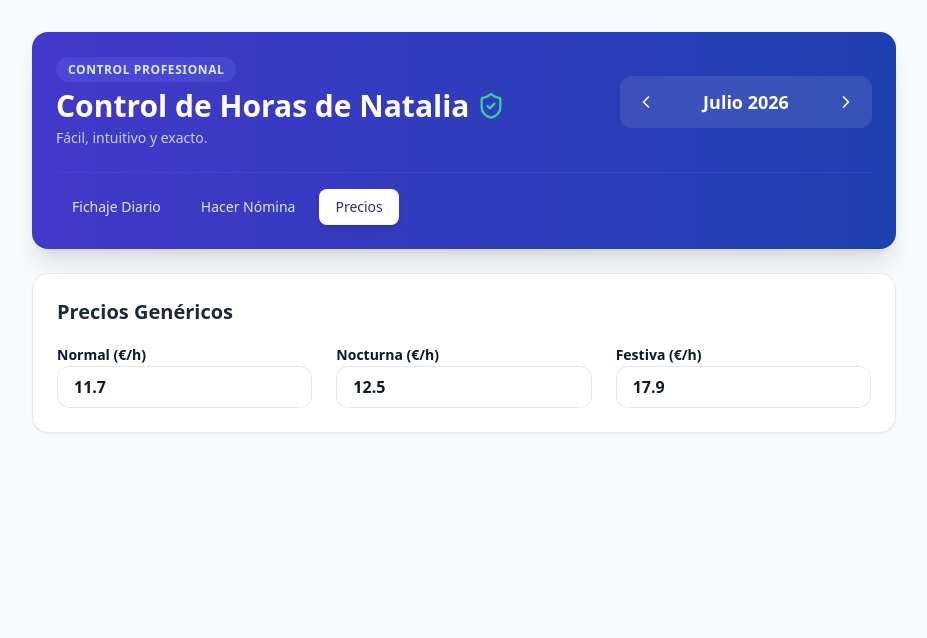
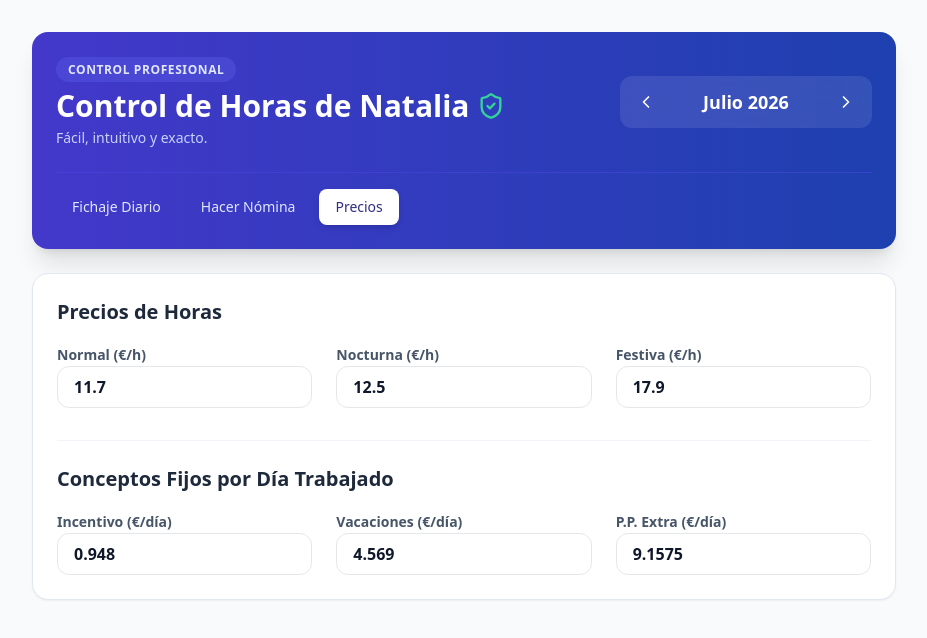
Before and after one commit to rafael1971-cas/control-nominas-natalia, a Next.js app: page / in a window 1280 px wide. Both pictures are taken after a click on the button "Precios". Shown: the top 638 px of the page, without its empty margins (176-1103 px from the left). Built offline with nearby package versions, Linux system fonts and the light colour scheme.

Commit message:
Update page.tsx

```diff
--- a/src/app/page.tsx
+++ b/src/app/page.tsx
@@ -2,9 +2,8 @@
 
 import React, { useState, useEffect } from 'react';
 import {
-  Calendar, Clock, Moon, Sun, Award, DollarSign, FileText,
-  Settings, RefreshCw, CheckCircle2, AlertCircle, Trash2, Edit3,
-  ChevronLeft, ChevronRight, Download, ShieldCheck
+  Calendar, Moon, Sun, Award, FileText,
+  Settings, CheckCircle2, ChevronLeft, ChevronRight, ShieldCheck
 } from 'lucide-react';
 
 interface DayEntry {
@@ -30,17 +29,17 @@ export default function PayrollApp() {
   const [selectedYear, setSelectedYear] = useState<number>(currentDate.getFullYear());
   const [selectedMonth, setSelectedMonth] = useState<number>(currentDate.getMonth() + 1);
 
+  // Añadidas las constantes por día trabajadas
   const [defaultRates, setDefaultRates] = useState({
     normal: 11.70,
     night: 12.50,
     festive: 17.90,
+    incentivoDia: 0.948,
+    vacacionesDia: 4.569,
+    ppExtraDia: 9.1575,
   });
 
-  const [incentivo, setIncentivo] = useState<number>(18.96);
-  const [vacacionesExtra, setVacacionesExtra] = useState<number>(91.38);
-  const [ppExtra, setPpExtra] = useState<number>(183.15);
   const [irpfPercent, setIrpfPercent] = useState<number>(2.0);
-
   const [allData, setAllData] = useState<AllMonthsData>({});
   const [activeTab, setActiveTab] = useState<'daily' | 'summary' | 'settings'>('daily');
   const [savedMessage, setSavedMessage] = useState<boolean>(false);
@@ -116,7 +115,12 @@ export default function PayrollApp() {
     }
   }
 
-  const grossTotal = totalNormalAmount + totalNightAmount + totalFestiveAmount + Number(incentivo) + Number(vacacionesExtra) + Number(ppExtra);
+  // Cálculos automáticos de los conceptos extra por día trabajado
+  const totalIncentivo = totalDaysWorked * defaultRates.incentivoDia;
+  const totalVacaciones = totalDaysWorked * defaultRates.vacacionesDia;
+  const totalPPExtra = totalDaysWorked * defaultRates.ppExtraDia;
+
+  const grossTotal = totalNormalAmount + totalNightAmount + totalFestiveAmount + totalIncentivo + totalVacaciones + totalPPExtra;
   const totalSS = grossTotal * (0.047 + 0.016 + 0.001 + 0.0015);
   const irpfAmount = grossTotal * (irpfPercent / 100);
   const totalDeducir = totalSS + irpfAmount;
@@ -209,16 +213,31 @@ export default function PayrollApp() {
       {activeTab === 'summary' && (
         <div className="bg-white p-6 rounded-2xl shadow-sm border border-slate-200 space-y-6">
           <h2 className="text-2xl font-bold text-slate-800">Nómina de {monthNames[selectedMonth - 1]} {selectedYear}</h2>
+
           <div className="grid grid-cols-1 md:grid-cols-3 gap-4">
             <div className="bg-slate-50 p-4 rounded-xl border"><div className="text-xs text-slate-500 font-semibold">Normales</div><div className="text-2xl font-bold">{totalNormalHours.toFixed(1)} h</div><div className="text-sm font-semibold text-indigo-600">{totalNormalAmount.toFixed(2)} €</div></div>
             <div className="bg-slate-50 p-4 rounded-xl border"><div className="text-xs text-slate-500 font-semibold">Nocturnas</div><div className="text-2xl font-bold">{totalNightHours.toFixed(1)} h</div><div className="text-sm font-semibold text-indigo-600">{totalNightAmount.toFixed(2)} €</div></div>
             <div className="bg-slate-50 p-4 rounded-xl border"><div className="text-xs text-slate-500 font-semibold">Festivas</div><div className="text-2xl font-bold">{totalFestiveHours.toFixed(1)} h</div><div className="text-sm font-semibold text-indigo-600">{totalFestiveAmount.toFixed(2)} €</div></div>
           </div>
-          <div className="bg-indigo-50/50 p-4 rounded-xl border flex gap-4">
-            <div><label className="text-xs font-medium text-slate-600">Incentivo</label><input type="number" value={incentivo} onChange={(e) => setIncentivo(parseFloat(e.target.value) || 0)} className="w-full bg-white px-3 py-1.5 border rounded-lg text-sm font-semibold" /></div>
-            <div><label className="text-xs font-medium text-slate-600">Vacaciones</label><input type="number" value={vacacionesExtra} onChange={(e) => setVacacionesExtra(parseFloat(e.target.value) || 0)} className="w-full bg-white px-3 py-1.5 border rounded-lg text-sm font-semibold" /></div>
-            <div><label className="text-xs font-medium text-slate-600">P.P. Extra</label><input type="number" value={ppExtra} onChange={(e) => setPpExtra(parseFloat(e.target.value) || 0)} className="w-full bg-white px-3 py-1.5 border rounded-lg text-sm font-semibold" /></div>
+
+          <div className="bg-indigo-50/50 p-5 rounded-xl border border-indigo-100">
+            <h3 className="text-sm font-bold text-indigo-900 mb-3">Conceptos Fijos (Autocalculados por los {totalDaysWorked} días trabajados)</h3>
+            <div className="grid grid-cols-1 md:grid-cols-3 gap-4 text-center">
+              <div className="bg-white p-3 rounded-lg border border-slate-200 shadow-sm">
+                <div className="text-xs font-semibold text-slate-500">Incentivo ({defaultRates.incentivoDia}€/día)</div>
+                <div className="text-lg font-bold text-slate-800">{totalIncentivo.toFixed(2)} €</div>
+              </div>
+              <div className="bg-white p-3 rounded-lg border border-slate-200 shadow-sm">
+                <div className="text-xs font-semibold text-slate-500">Vacaciones ({defaultRates.vacacionesDia}€/día)</div>
+                <div className="text-lg font-bold text-slate-800">{totalVacaciones.toFixed(2)} €</div>
+              </div>
+              <div className="bg-white p-3 rounded-lg border border-slate-200 shadow-sm">
+                <div className="text-xs font-semibold text-slate-500">P.P. Extra ({defaultRates.ppExtraDia}€/día)</div>
+                <div className="text-lg font-bold text-slate-800">{totalPPExtra.toFixed(2)} €</div>
+              </div>
+            </div>
           </div>
+
           <div className="bg-slate-900 text-white p-6 rounded-2xl space-y-4">
             <div className="flex justify-between"><span>Total Bruto:</span><span className="font-bold">{grossTotal.toFixed(2)} €</span></div>
             <div className="flex justify-between text-xs text-slate-400"><span>- Seg. Social (~6.45%):</span><span>-{totalSS.toFixed(2)} €</span></div>
@@ -235,12 +254,23 @@ export default function PayrollApp() {
       )}
 
       {activeTab === 'settings' && (
-        <div className="bg-white p-6 rounded-2xl shadow-sm border border-slate-200 space-y-4">
-          <h2 className="text-xl font-bold text-slate-800">Precios Genéricos</h2>
-          <div className="grid grid-cols-1 md:grid-cols-3 gap-6">
-            <div><label className="text-sm font-bold">Normal (€/h)</label><input type="number" step="0.01" value={defaultRates.normal} onChange={(e) => saveRates({ ...defaultRates, normal: parseFloat(e.target.value) || 0 })} className="w-full px-4 py-2 border rounded-xl font-bold" /></div>
-            <div><label className="text-sm font-bold">Nocturna (€/h)</label><input type="number" step="0.01" value={defaultRates.night} onChange={(e) => saveRates({ ...defaultRates, night: parseFloat(e.target.value) || 0 })} className="w-full px-4 py-2 border rounded-xl font-bold" /></div>
-            <div><label className="text-sm font-bold">Festiva (€/h)</label><input type="number" step="0.01" value={defaultRates.festive} onChange={(e) => saveRates({ ...defaultRates, festive: parseFloat(e.target.value) || 0 })} className="w-full px-4 py-2 border rounded-xl font-bold" /></div>
+        <div className="bg-white p-6 rounded-2xl shadow-sm border border-slate-200 space-y-8">
+          <div>
+            <h2 className="text-xl font-bold text-slate-800 mb-4">Precios de Horas</h2>
+            <div className="grid grid-cols-1 md:grid-cols-3 gap-6">
+              <div><label className="text-sm font-bold text-slate-600">Normal (€/h)</label><input type="number" step="0.01" value={defaultRates.normal} onChange={(e) => saveRates({ ...defaultRates, normal: parseFloat(e.target.value) || 0 })} className="w-full px-4 py-2 border rounded-xl font-bold" /></div>
+              <div><label className="text-sm font-bold text-slate-600">Nocturna (€/h)</label><input type="number" step="0.01" value={defaultRates.night} onChange={(e) => saveRates({ ...defaultRates, night: parseFloat(e.target.value) || 0 })} className="w-full px-4 py-2 border rounded-xl font-bold" /></div>
+              <div><label className="text-sm font-bold text-slate-600">Festiva (€/h)</label><input type="number" step="0.01" value={defaultRates.festive} onChange={(e) => saveRates({ ...defaultRates, festive: parseFloat(e.target.value) || 0 })} className="w-full px-4 py-2 border rounded-xl font-bold" /></div>
+            </div>
+          </div>
+
+          <div className="pt-6 border-t border-slate-100">
+            <h2 className="text-xl font-bold text-slate-800 mb-4">Conceptos Fijos por Día Trabajado</h2>
+            <div className="grid grid-cols-1 md:grid-cols-3 gap-6">
+              <div><label className="text-sm font-bold text-slate-600">Incentivo (€/día)</label><input type="number" step="0.001" value={defaultRates.incentivoDia} onChange={(e) => saveRates({ ...defaultRates, incentivoDia: parseFloat(e.target.value) || 0 })} className="w-full px-4 py-2 border rounded-xl font-bold" /></div>
+              <div><label className="text-sm font-bold text-slate-600">Vacaciones (€/día)</label><input type="number" step="0.001" value={defaultRates.vacacionesDia} onChange={(e) => saveRates({ ...defaultRates, vacacionesDia: parseFloat(e.target.value) || 0 })} className="w-full px-4 py-2 border rounded-xl font-bold" /></div>
+              <div><label className="text-sm font-bold text-slate-600">P.P. Extra (€/día)</label><input type="number" step="0.001" value={defaultRates.ppExtraDia} onChange={(e) => saveRates({ ...defaultRates, ppExtraDia: parseFloat(e.target.value) || 0 })} className="w-full px-4 py-2 border rounded-xl font-bold" /></div>
+            </div>
           </div>
         </div>
       )}
```
